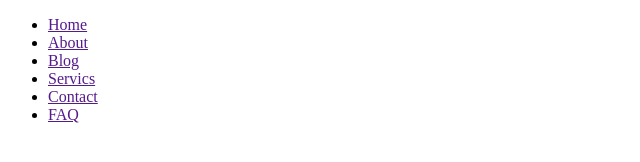
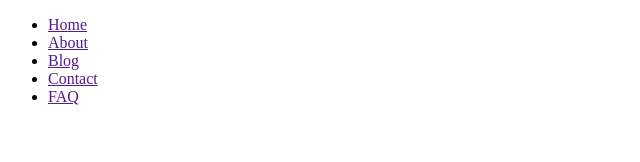
Before and after one commit to Tofiigg/p319, a plain HTML site: page index.html in a window 1280 px wide. Shown: the full height of the page, 0-640 px from the left. Drawn offline with Linux system fonts and the light colour scheme.

Commit message:
services tab deleted

```diff
--- a/index.html
+++ b/index.html
@@ -17,7 +17,6 @@
             <li><a href="">Home</a></li>
             <li><a href="">About</a></li>
             <li><a href="">Blog</a></li>
-            <li><a href="">Servics</a></li>
             <li><a href="">Contact</a></li>
             <li><a href="">FAQ</a></li>
         </ul>
```
